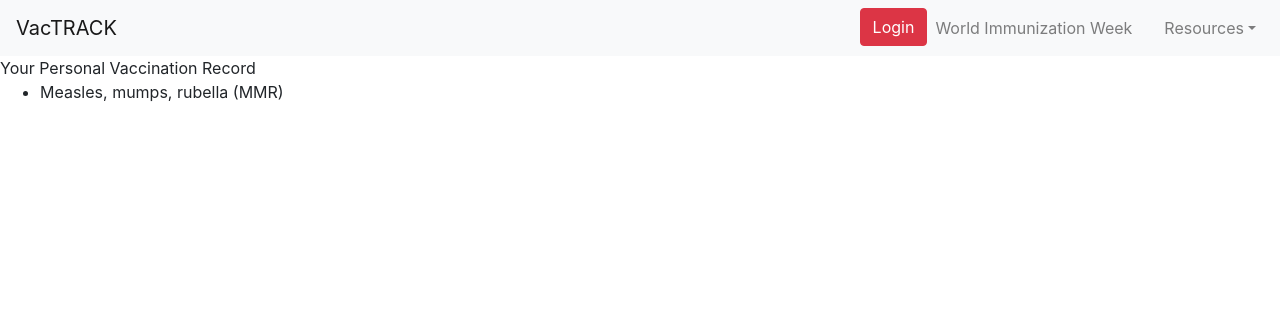
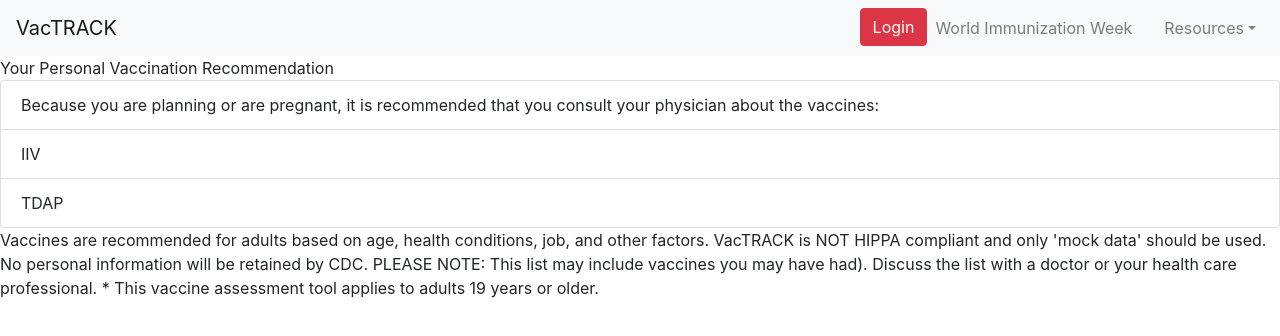
Before and after one commit to doctoron/VacTRACK, a React (Create React App) app in the folder client/: page /private in a window 1280 px wide. Shown: the top 336 px of the page. Built offline with nearby package versions, Linux system fonts and the light colour scheme; no server answers; sample sign-in values are in the browser's storage.

Commit message:
Pregancy Example added for demo

```diff
--- a/client/src/App.js
+++ b/client/src/App.js
@@ -59,7 +59,7 @@
           <div>
             <MenuBar auth={this.state.authenticated} toggle={this.toggle} />
             <Switch>
-              <Route exact path="/" component={Home} />
+              <Route exact path="/" component={Login} />
               <Route exact path="/login" component={() => <Login history={this.props.history} showModal={this.state.isOpen} toggle={this.toggle} />} />
               <Route path="/register" component={Register} />
               <PrivateRoute path="/private" component={PVRec} />
--- a/client/src/Pages/CDC.js
+++ b/client/src/Pages/CDC.js
@@ -5,6 +5,7 @@
 
 < div >
     <h3>Vaccination information from the CDC</h3>
+    <p>Place into card in fluid jumbotron and style</p>
 </div >
   );
 
--- a/client/src/Pages/PVRec.js
+++ b/client/src/Pages/PVRec.js
@@ -1,8 +1,25 @@
 import React from 'react';
-import vaccines from '../constants/vaccines';
+// import myVaccines from '../constants/vaccines';
 import moment from 'moment';
+import { ListGroup, ListGroupItem } from 'reactstrap';
 
-const testUsers = [{
+const myVaccines = [
+    {
+        name: 'Influenza inactivate (IIV) ', needed: true, age: 125, pregnancy: true, cd4below200: true, dose: '1 dose annually',
+    },
+    {
+        name: 'Influenza recombinant (RIV) ', needed: true, age: 125, pregnancy: true, cd4below200: true, dose: '1 dose annually',
+    },
+    {
+        name: 'Tetanus, diptheria, pertussis (TDAP) ', needed: true, age: 125, pregnancy: true, cd4below200: true, dose: '1 dose Tdap, the Td booster every 10yrs',
+    },
+    {
+        name: 'Measles, mumps, rubella (MMR) ', needed: true, age: 65, pregnancy: true, cd4below200: true, dose: '1 or 2 doses depending on indication (if born in 1957 or later)',
+    }
+];
+
+const myUsers = [
+    {
         id: "5cdbe797fc13ae5f39000000",
         email: "mhassel@test.com",
         username: "mhassel",
@@ -17,32 +34,92 @@
         healthCareWorker: true,
         conditons: true,
         otherFactors: false,
-    zoster: false
-}];
+        zoster: false,
+    },
+    {
+        id: "5cdbe797fc13ae5f39000001",
+        email: "cortensia@test.com",
+        username: "cortensia",
+        dob: "12/07/1992",
+        gender: "male",
+        pregnancy: false,
+        travelling: true,
+        immunity: false,
+        hiv: true,
+        cd4below200: true,
+        dormitory: true,
+        healthCareWorker: true,
+        conditons: false,
+        otherFactors: true,
+        zoster: true,
+    },
+    {
+        id: "5cdbe797fc13ae5f39000002",
+        email: "srenehan@test.com",
+        username: "srenehan",
+        dob: "03/11/1992",
+        gender: "female",
+        pregnancy: false,
+        travelling: false,
+        immunity: false,
+        hiv: true,
+        cd4below200: false,
+        dormitory: false,
+        healthCareWorker: true,
+        conditons: true,
+        otherFactors: false,
+        zoster: false,
+    }
+];
 
-const calcAge = (dob) => {
-    console.log(testUsers[0].dob)
-    const age = moment().diff(testUsers[0].dob, 'years');
-    if(age < 19) {
-        return(
-        alert(`This person is ${age} and must be 19 years or older to use VacTRACK.`)
-        )
+
+for (let i = 0; i < myUsers.length; i++) {
+    // let dob=(myUsers[i].dob);
+    let calcAge = (dob) => {
+        let userAge = moment().diff(myUsers[i].dob, 'years');
+        console.log(`${myUsers[i].username} Because you are ${userAge} years old,`)
+        console.log(`it is recommended that you consult your physician about the <vaccine.name> vaccine. <br>`)
     }
-    return age;
+    calcAge();
+    // if (calcAge < 19) {
+    //     return (
+    //         alert(`This person is ${UserAge} and must be 19 years or older to use VacTRACK.`)
+    //         )
+    // }
 }
 
-const PVRec = (testUsers) => {
+const PVRec = (myUsers) => {
     // Process the record
-    const age = calcAge(testUsers.dob);
-    console.log(`This person is ${age} years old.`);
-    // const vaccinesList = neededVaccines.filter(vaccines => vaccines.age > 50);
-    const neededVaccines = vaccines.filter(vaccines => vaccines.age > 50);
-    const vaccinesList = neededVaccines.map(vaccines => vaccines.name);
+    // const age = calcAge(myUsers.dob);
+    // let result = myUsers.filter(obj => {
+    //     return obj.dob === 6
+    //   })
+
+    //   console.log(result)
+
+    // testUser.find(dob => x.id === '45').foo;
+
+    // console.log(`This person is ${age} years old.`);
+
+    // const neededVaccines = vaccines.filter(vaccines => vaccines.age < age);
+    // const vaccinesName = neededVaccines.map(vaccines => vaccines.name, vaccines.dose)
+    // const vaccinesDose = neededVaccines.map(vaccinesDose => vaccines.name)
     return (
-        <div>Your Personal Vaccination Record
-            <ul>
-                <li>{vaccinesList}</li>
-            </ul>
+        <div>Your Personal Vaccination Recommendation
+            <ListGroup>
+                <ListGroupItem>{"Because you are planning or are pregnant, it is recommended that you consult your physician about the vaccines:"} </ListGroupItem>
+                <ListGroupItem>IIV  </ListGroupItem>
+                <ListGroupItem>TDAP </ListGroupItem>
+            </ListGroup>
+
+
+    Vaccines are recommended for adults based on age, health conditions, job, and other factors.
+    VacTRACK is NOT HIPPA compliant and only 'mock data' should be used.  No personal information
+    will be retained by CDC.
+
+    PLEASE NOTE: This list may include vaccines you may have had).
+    Discuss the list with a doctor or your health care professional.
+    * This vaccine assessment tool applies to adults 19 years or older.
     </div>
     )
 }
--- a/client/src/components/Register/Register.js
+++ b/client/src/components/Register/Register.js
@@ -16,6 +16,7 @@
 import CD4 from './CD4';
 // import App from '../../App';
 import moment from 'moment';
+import PVRec from '../../Pages/PVRec'
 
 //     This is the register component
 export default class Register extends React.Component {
@@ -293,7 +294,7 @@
         <br />
         <FormGroup>
           {/* <h5>That's it! Just click "My Results" to find out which vaccines you may need.</h5> */}
-          <Button onClick={this.handleSubmit}>My Results</Button>
+          <Button color="success" href="/private" onClick={this.handleSubmit}>My Results</Button>
         </FormGroup>
       </Form >
     )
--- a/client/src/constants/vaccines.js
+++ b/client/src/constants/vaccines.js
@@ -1,22 +1,55 @@
 // import React from 'react';
-const vaccines = [
-    { name: 'Influenza inactivate (IIV)', needed: true },
-    { name: 'Influenza recombinant (RIV)', needed: true },
-    { name: 'Tetanus, diptheria, pertussis (TDAP)', needed: true },
-    { name: 'Measles, mumps, rubella (MMR)', needed: true, age: 60 },
-    { name: 'VAR', needed: true, age: 'date' },
-    { name: 'RZV', needed: true, age: 'date' },
-    { name: 'ZVL', needed: true, age: 'date' },
-    { name: 'HPV', needed: true },
-    { name: 'PCV13', age: 'date' },
-    { name: 'PPSV23', age: 'date' },
-    { name: 'HepA' },
-    { name: 'HepB' },
-    { name: 'MenACWY' },
-    { name: 'MenB' },
-    { name: 'Hib' },
+const myVaccines = [
+    {
+        name: 'Influenza inactivate (IIV) ', needed: true, age: 125, pregnancy: true, cd4below200: true, dose: '1 dose annually',
+    },
+    {
+        name: 'Influenza recombinant (RIV) ', needed: true, age: 125, pregnancy: true, cd4below200: true, dose: '1 dose annually',
+    },
+    {
+        name: 'Tetanus, diptheria, pertussis (TDAP) ', needed: true, age: 125, pregnancy: true, cd4below200: true, dose:'1 dose Tdap, the Td booster every 10yrs',
+    },
+    {
+        name: 'Measles, mumps, rubella (MMR) ', needed: true, age: 65, pregnancy: true, cd4below200: true, dose:'1 or 2 doses depending on indication (if born in 1957 or later)',
+    },
+    {
+        name: 'Varicella (VAR) ', needed: true, age: 40, pregnancy: true, cd4below200: true, dose: '2 doses (if born in 1980 or later',
+    },
+    {
+        name: 'Zoster (RZV (preferred) ', needed: true, age: 125, pregnancy: true, cd4below200: true,
+    },
+    {
+        name: 'Zoster live (ZVL)', needed: true, age: 125, pregnancy: true, cd4below200: true,
+    },
+    {
+        name: 'Human papillomavirus (HPV) ', needed: true, age: 21, pregnancy: true, cd4below200: true, dose: '2-3 doses depending on age at initial vaccination',
+    },
+    {
+        name: 'Human papillomavirus (HPV) ', needed: true, age: 30, pregnancy: true, cd4below200: true, dose: '2-3 doses depending on age at initial vaccination',
+    },
+    {
+        name: 'Pneumococcal conjugte (PCV13) ', needed: true, age: 125, pregnancy: true, cd4below200: true, dose: '1 dose',
+    },
+    {
+        name: 'Pneumococcal polysaccharide (PPSV23) ', needed: true, age: 125, pregnancy: true, cd4below200: true, dose:'1 dose',
+    },
+    {
+        name: 'Hepatitis A (HepA) ', needed: true, age: 125, pregnancy: true, cd4below200: true, dose: '2 or 3 doses depending on vaccine',
+    },
+    {
+        name: 'Hepatitis B (HepB) ', needed: true, age: 125, pregnancy: true, cd4below200: true, dose: '2 or 3 doses depending on vaccine',
+    },
+    {
+        name: 'Meningococcal A, C, W, Y (MenACWY) ', needed: true, age: 125, pregnancy: true, cd4below200: true, dose:'1 or 2 doses depending on indication',
+    },
+    {
+        name: 'Meningococcal B (MenB) ', needed: true, age: 125, pregnancy: true, cd4below200: true, dose: '2 or 3 doses depending on indication',
+    },
+    {
+        name: 'Haemophilus influenzae type b (Hib) ', needed: true, age: 125, pregnancy: true, cd4below200: true,dose:'1 or 3 doses depending on indication', riskfactors: true,
+    },
 
 ];
 
 // { vaccinename: 'zosterLive', gender: 'both', hiv: 'true', date: 50 }
-export default vaccines;
+export default myVaccines;
--- a/package.json
+++ b/package.json
@@ -17,7 +17,9 @@
     "mongo": "^0.1.0",
     "mongoose": "^5.5.5",
     "prop-types": "^15.7.2",
+    "react": "^16.8.6",
     "react-datepicker": "^2.5.0",
+    "react-dom": "^16.8.6",
     "react-icons": "^3.6.1",
     "react-router-dom": "^5.0.0",
     "react-scripts": "^3.0.0",
```
Also changed, not shown: client/src/constants/testdata.js (+40 -37 lines), 2 other files (tests, documents, lock files or other folders). Lines whose indentation alone changed are shown as unchanged.
